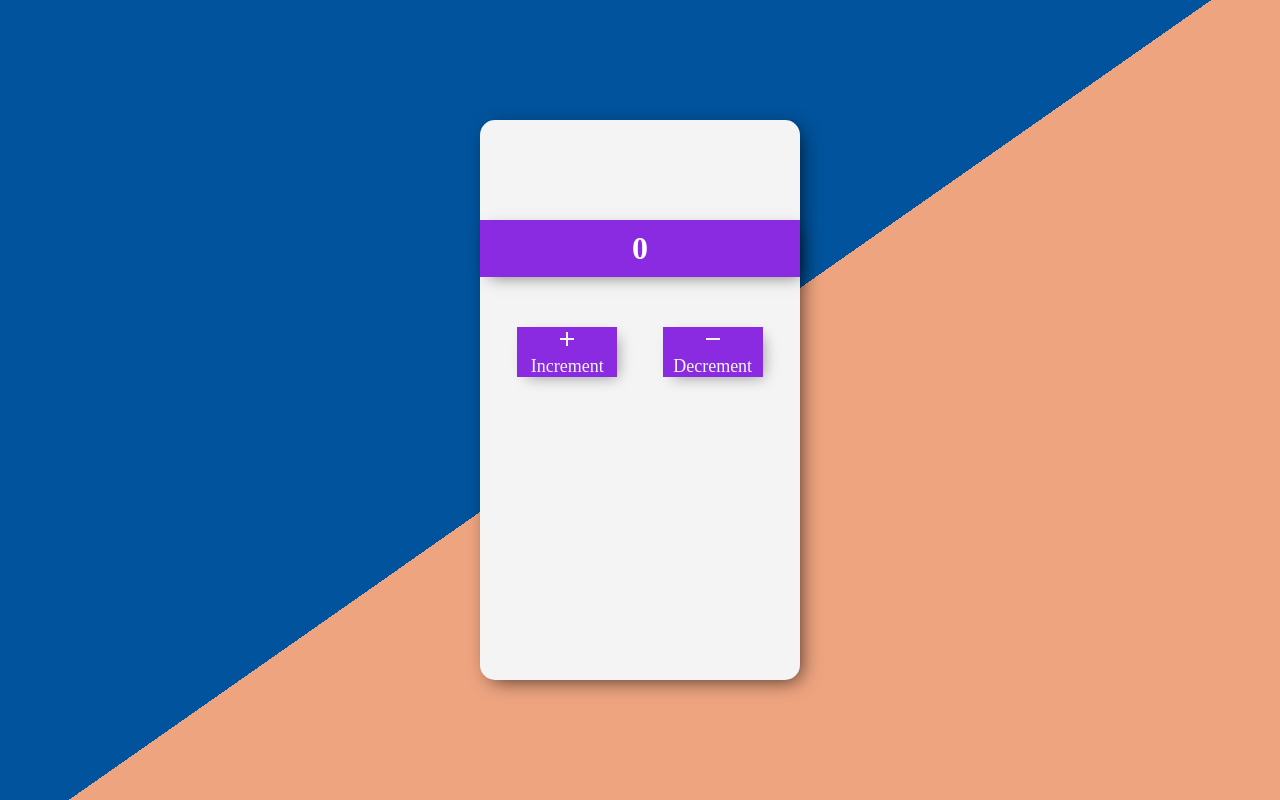
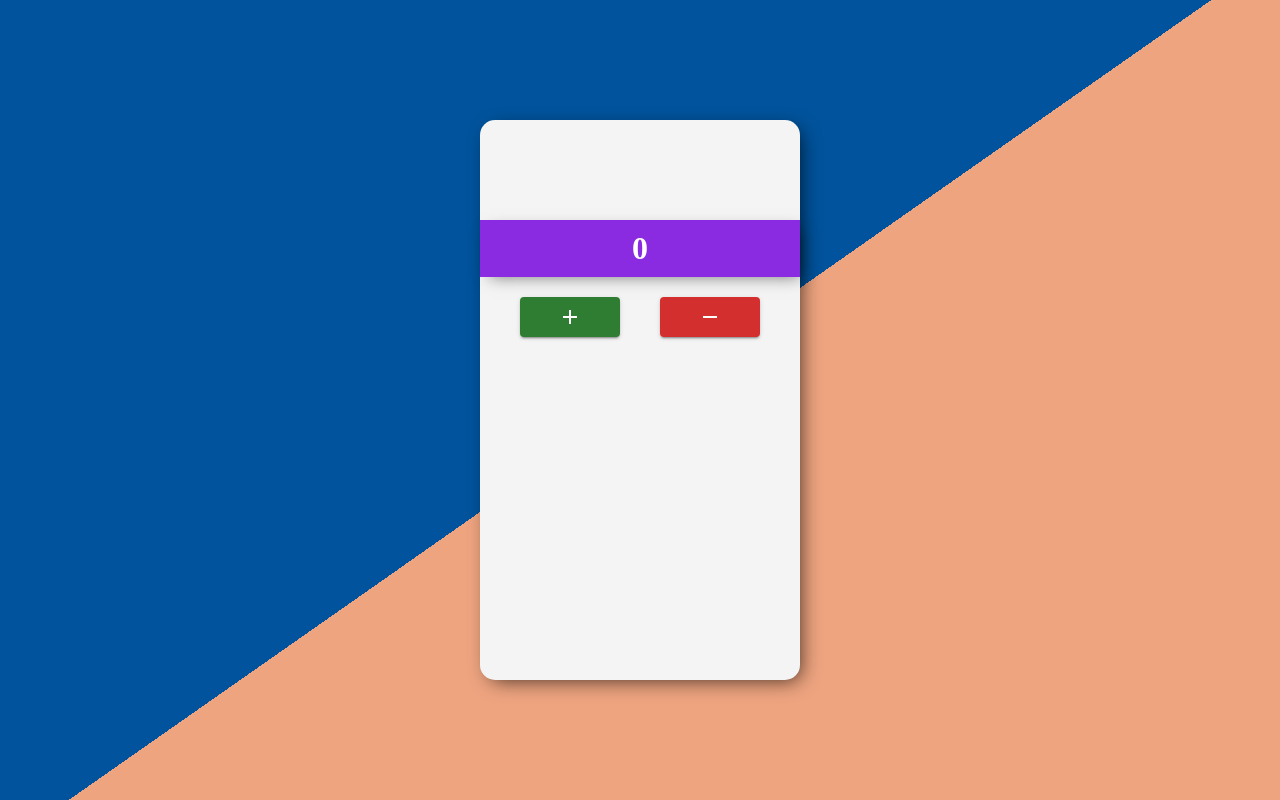
Before and after one commit to Jahanzaib0070/todolist, a React (Vite) app: page / in a window 1280 px wide. Built offline with nearby package versions, Linux system fonts and the light colour scheme.

Commit message:
Update App1.jsx

```diff
--- a/src/App1.jsx
+++ b/src/App1.jsx
@@ -1,6 +1,8 @@
 import React, { useState } from "react";
 import AddIcon from '@mui/icons-material/Add';
 import RemoveIcon from '@mui/icons-material/Remove';
+import Button from '@mui/material/Button';
+import Tooltip from '@mui/material/Tooltip';
 const App1 = () => {
     const [count, setCount] = useState(0);
     const [showModal, setShowModal] = useState(false);
@@ -23,8 +25,12 @@ const App1 = () => {
                 <div className="center_div">
                     <h1>{count}</h1>
                     <div className="buttons">
-                        <button onClick={incNum}><AddIcon /> Increment</button>
-                        <button onClick={decNum}><RemoveIcon />Decrement</button>
+                        <Tooltip title="Add">
+                            <Button variant="contained" color="success" onClick={incNum}><AddIcon /></Button>
+                        </Tooltip>
+                        <Tooltip title="Delete">
+                            <Button variant="contained" color="error" onClick={decNum}><RemoveIcon /></Button>
+                        </Tooltip>
                     </div>
                 </div>
             </div>
```
